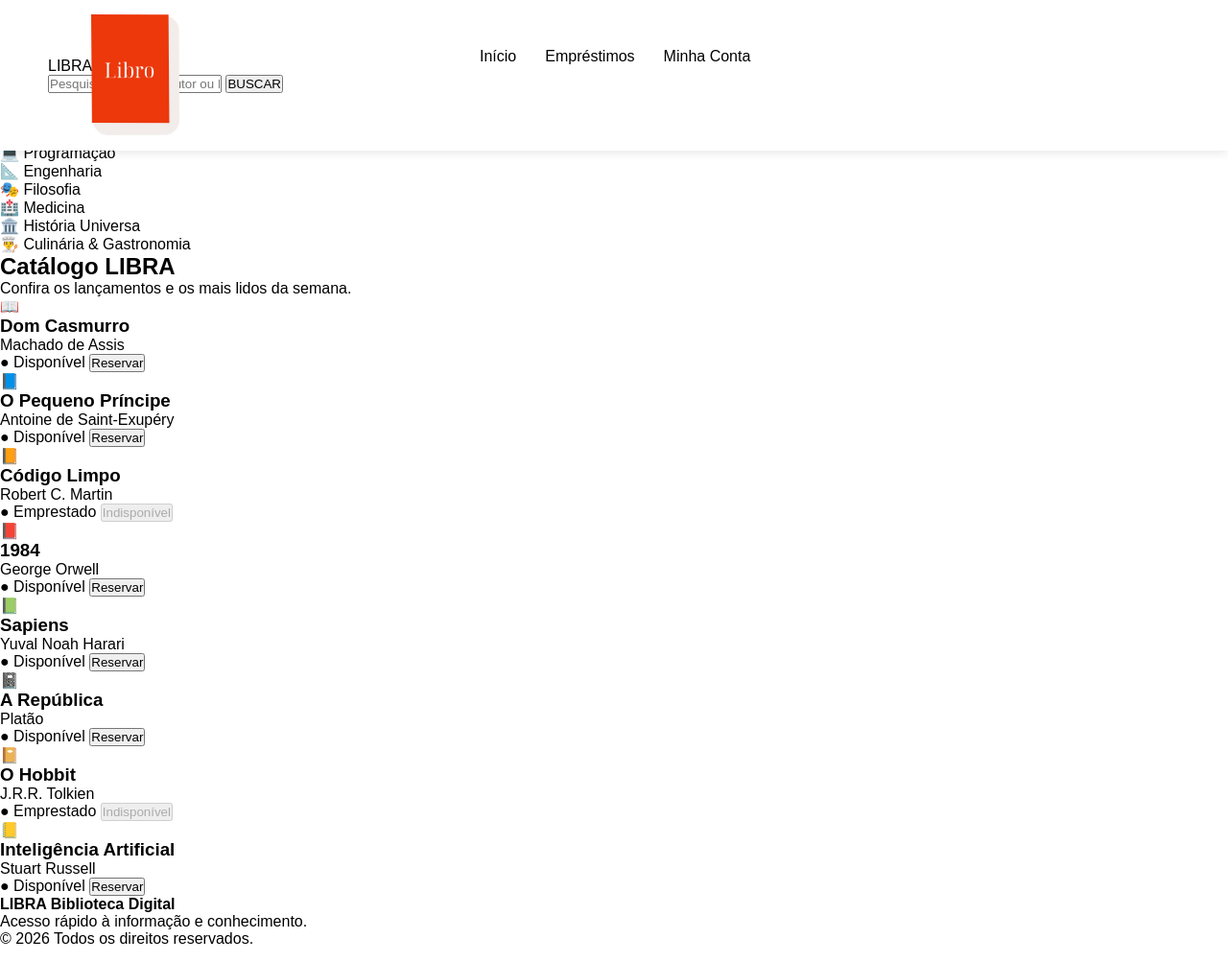
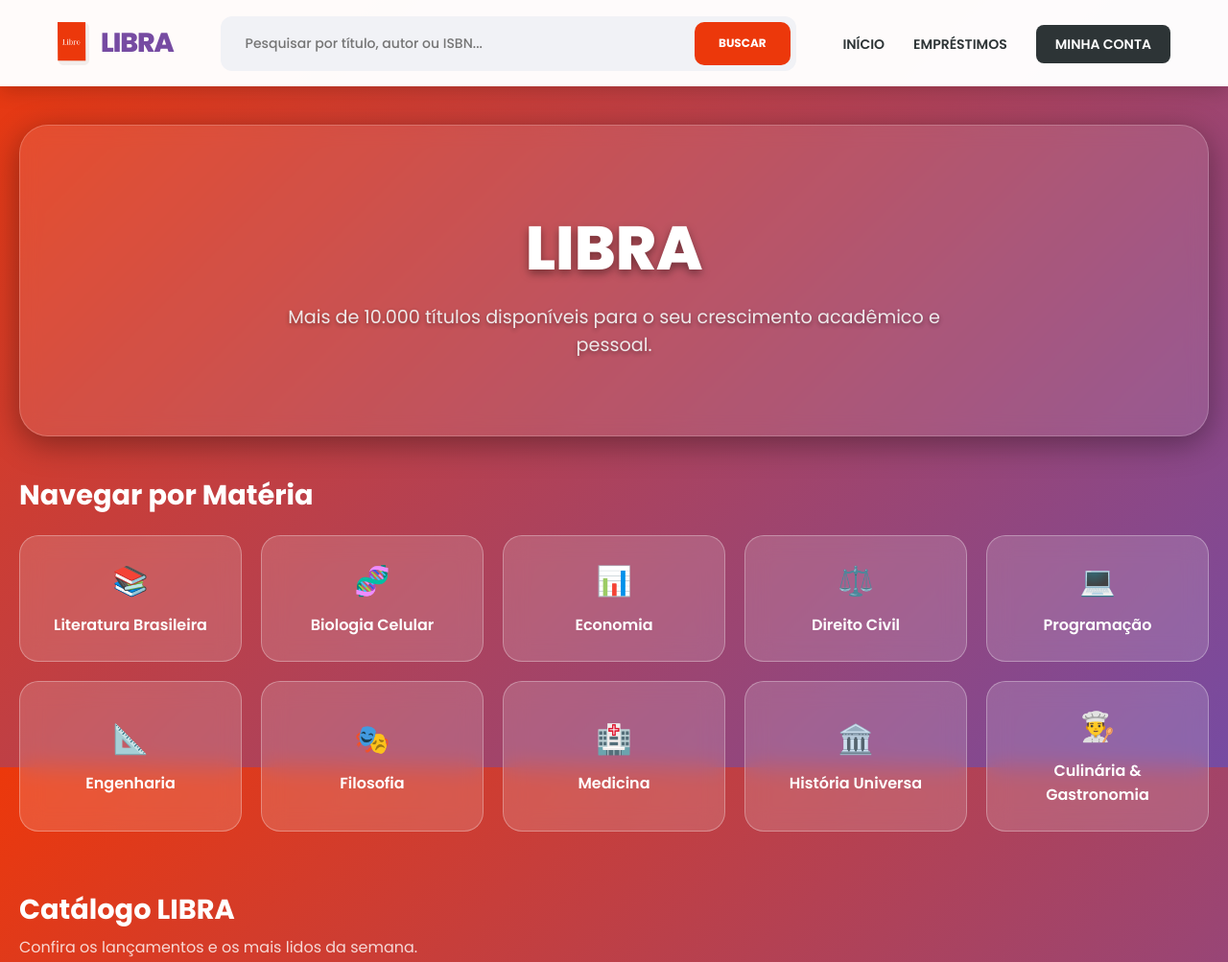
Before and after one commit to vinicuritiba10-lab/biblioteca-, a plain HTML site: page TR/home/home.html in a window 1280 px wide. Shown: the top 1003 px of the page at 96% size. Drawn offline with Linux system fonts and the light colour scheme; files whose address does not match are found by name.

Commit message:
Refactor home.css with new styles and layout

```diff
--- a/TR/home/home.css
+++ b/TR/home/home.css
@@ -1,46 +1,311 @@
-*{ margin: 0; padding: 0; box-sizing: border-box; font-family: sans-serif; }
-
-
-.princ{
-   position: fixed;
-  top: 0;
-  width: 100%;
-  background: white;
-
-  box-shadow: 0 2px 10px rgba(0,0,0,0.1); /* sombra suave */
-  padding: 60px 50px;
+ * {
+    margin: 0;
+    padding: 0;
+    box-sizing: border-box;
+    font-family: 'Poppins', sans-serif;
 }
 
-.form{
-    position: absolute;
-    top: 50px;
-    right: 100px;
-
-
+body {
+    background: linear-gradient(135deg, #ec380b 0%, #764ba2 100%);
+    background-attachment: fixed;
+    min-height: 100vh;
+    color: #2d3436;
 }
 
+.princ {
+    display: flex;
+    justify-content: space-between;
+    align-items: center;
+    background: rgba(255, 255, 255, 0.98);
+    padding: 0 60px;
+    height: 90px;
+    box-shadow: 0 4px 20px rgba(0,0,0,0.2);
+    position: sticky;
+    top: 0;
+    z-index: 1000;
+}
 
+.logo-container {
+    display: flex;
+    align-items: center;
+    gap: 12px;
+}
 
-.nav-menu{
+.logo-text {
+    font-size: 28px;
+    font-weight: 800;
+    color: #764ba2;
+    letter-spacing: -1px;
+}
+
+.img {
+    height: 45px;
+}
+
+.form-wrapper {
+    flex: 1;
+    max-width: 600px;
+    margin: 0 40px;
+}
+
+.input-group {
     display: flex;
-    position: absolute;
-    top: 50px;
-    left:500px;
-    color: rgb(100, 100, 100);
+    background: #f1f2f6;
+    border-radius: 12px;
+    padding: 4px;
+    transition: 0.3s;
+    border: 2px solid transparent;
+}
+
+.input-group:focus-within {
+    border-color: #ec380b;
+    background: #fff;
+}
+
+.input-group input {
+    flex: 1;
+    border: none;
+    background: transparent;
+    padding: 12px 20px;
+    outline: none;
+    font-size: 14px;
+    font-weight: 500;
+}
+
+.btn-search {
+    background: #ec380b;
+    color: white;
+    border: none;
+    padding: 0 25px;
+    border-radius: 10px;
+    cursor: pointer;
+    font-weight: 700;
+    font-size: 12px;
+}
+
+.nav-menu {
+    display: flex;
     list-style: none;
     gap: 30px;
-
 }
 
-.nav-menu a{
+.nav-link {
     text-decoration: none;
-    color: black;
+    color: #2d3436;
+    font-weight: 600;
+    font-size: 14px;
+    text-transform: uppercase;
+    transition: 0.3s;
 }
 
-.img{
+.nav-link:hover { color: #ec380b; }
+
+.account-btn {
+    background: #2d3436;
+    color: #fff !important;
+    padding: 10px 20px;
+    border-radius: 8px;
+}
+
+.main-content {
+    max-width: 1300px;
+    margin: 0 auto;
+    padding: 40px 20px;
+}
+
+.hero {
+    text-align: center;
+    padding: 80px 40px;
+    color: white;
+
+    /* Aplicação do efeito decorativo (Glassmorphism) */
+    background: rgba(255, 255, 255, 0.1);
+    backdrop-filter: blur(10px);
+    border: 1px solid rgba(255, 255, 255, 0.2);
+    border-radius: 30px;
+
+    margin-bottom: 40px;
+    box-shadow: 0 8px 32px 0 rgba(0, 0, 0, 0.37);
+}
+
+.hero-title {
+    font-size: 4rem;
+    font-weight: 900;
+    margin-bottom: 10px;
+    text-shadow: 0 4px 10px rgba(0,0,0,0.3);
+    color: #ffffff; /* Ajustado para melhor contraste */
+}
+
+.hero-subtitle {
+    font-size: 1.2rem;
+    opacity: 0.95;
+    font-weight: 400;
+    max-width: 700px;
+    margin: 0 auto;
+    text-shadow: 0 2px 5px rgba(0,0,0,0.3);
+    color: #f1f1f1;
+}
+.hero-title {
+    font-size: 4rem;
+    font-weight: 900;
+    margin-bottom: 10px;
+    text-shadow: 0 4px 10px rgba(0,0,0,0.4);
+}
+
+.hero-subtitle {
+    font-size: 1.2rem;
+    opacity: 0.95;
+    font-weight: 400;
+    max-width: 700px;
+    margin: 0 auto;
+    text-shadow: 0 2px 5px rgba(0,0,0,0.4);
+}
+
+.section-title {
+    color: white;
+    font-size: 1.8rem;
+    font-weight: 700;
+    margin-bottom: 20px;
+}
+
+.section-desc {
+    color: rgba(255,255,255,0.8);
+    margin-bottom: 30px;
+    margin-top: -15px;
+}
+
+.category-grid {
+    display: grid;
+    grid-template-columns: repeat(auto-fill, minmax(200px, 1fr));
+    gap: 20px;
+    margin-bottom: 60px;
+}
+
+.cat-card {
+    background: rgba(255, 255, 255, 0.15);
+    backdrop-filter: blur(12px);
+    border: 1px solid rgba(255, 255, 255, 0.3);
+    padding: 25px;
+    border-radius: 20px;
+    color: white;
+    font-weight: 600;
+    text-align: center;
+    cursor: pointer;
+    transition: 0.4s;
+    display: flex;
+    flex-direction: column;
+    align-items: center;
+    justify-content: center;
+}
+
+.cat-card span { display: block; font-size: 30px; margin-bottom: 10px; }
+
+.cat-card:hover {
+    background: white;
+    color: #764ba2;
+    transform: translateY(-8px);
+    box-shadow: 0 15px 30px rgba(0,0,0,0.2);
+}
+
+.books-grid {
+    display: grid;
+    grid-template-columns: repeat(auto-fill, minmax(260px, 1fr));
+    gap: 35px;
+}
+
+.book-card {
+    background: white;
+    border-radius: 24px;
+    overflow: hidden;
+    box-shadow: 0 15px 35px rgba(0,0,0,0.2);
+    transition: 0.4s;
+}
+
+.book-card:hover { transform: scale(1.03); }
+
+.book-cover {
+    height: 240px;
+    display: flex;
+    align-items: center;
+    justify-content: center;
+    font-size: 90px;
+}
+
+.color-1 { background: #ffeaa7; }
+.color-2 { background: #fab1a0; }
+.color-3 { background: #81ecec; }
+.color-4 { background: #ff7675; }
+.color-5 { background: #55efc4; }
+
+.book-info { padding: 25px; }
+
+.book-info h3 {
+    font-size: 1.2rem;
+    font-weight: 700;
+    color: #2d3436;
+    margin-bottom: 5px;
+    height: 50px;
+}
+
+.author {
+    color: #636e72;
+    font-size: 0.9rem;
+    margin-bottom: 15px;
+}
+
+.status {
+    font-size: 12px;
+    font-weight: 700;
+    text-transform: uppercase;
+    display: block;
+    margin-bottom: 20px;
+}
+
+.disponivel { color: #00b894; }
+.ocupado { color: #d63031; }
+
+.btn-borrow {
+    width: 100%;
+    padding: 14px;
+    border: none;
+    border-radius: 12px;
+    background: #764ba2;
+    color: white;
+    font-weight: 700;
+    cursor: pointer;
+    transition: 0.3s;
+}
+
+.btn-borrow:hover:not(.disabled) {
+    background: #ec380b;
+    box-shadow: 0 5px 15px rgba(236, 56, 11, 0.4);
+}
+
+.disabled { background: #b2bec3; cursor: not-allowed; }
+
+.footer {
+    background: rgba(0,0,0,0.2);
+    padding: 60px 20px;
+    color: white;
+    text-align: center;
+    margin-top: 80px;
+}
+
+.footer-bottom {
+    margin-top: 20px;
+    font-size: 13px;
+    opacity: 0.6;
+}
+/* Badge de NOVO - Adicione isso ao final do CSS */
+.new-badge {
     position: absolute;
-    left: 95px;
     top: 15px;
-    max-width: 100%;
-    height: 80%;
+    right: 15px;
+    background: #ec380b;
+    color: white;
+    padding: 4px 10px;
+    border-radius: 20px;
+    font-size: 10px;
+    font-weight: 800;
+    letter-spacing: 1px;
 }
```
